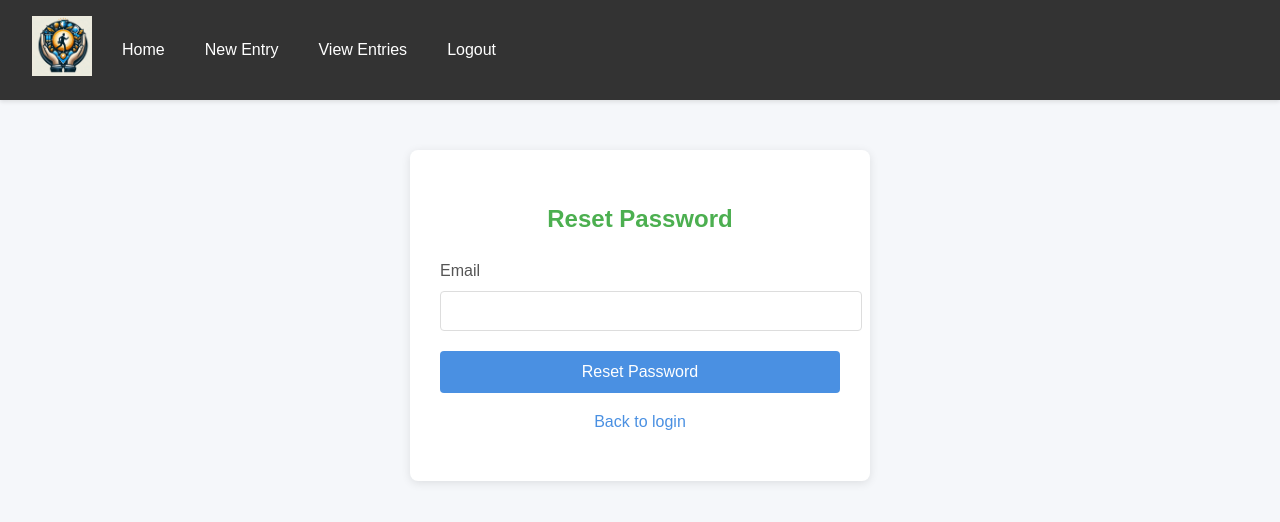
After one commit to rockero241/journal_v01, a Flask app: page /reset_password in a window 1280 px wide. The commit adds this page. Shown: the top 522 px of the page. Run offline with Flask 3, Linux system fonts and the light colour scheme.

Commit message:
Sending email to Activate account

```diff
--- a/app/routes/auth.py
+++ b/app/routes/auth.py
@@ -1,8 +1,13 @@
+import secrets
+import smtplib
+import os
 from flask import Blueprint, render_template, redirect, url_for, flash, request
-from flask_login import login_user, logout_user, login_required
+from flask_login import login_user, logout_user, login_required, current_user
 from app.models.user import User
 from app import db
 from app.routes import journal
+from email.mime.text import MIMEText
+from email.mime.multipart import MIMEMultipart
 
 bp = Blueprint('auth', __name__)
 
@@ -15,54 +20,174 @@ def login():
         user = User.query.filter_by(username=username).first()
 
         if user and user.check_password(password):
+            if not user.is_confirmed:
+                flash('Please confirm your email before logging in.')
+                return render_template('auth/unconfirmed.html')
+
             login_user(user)
-            flash('Logged in successfully!')
-            #next_page = request.args.get('next')
-            #return redirect(next_page) if next_page else redirect(url_for('main.index'))
-            #return redirect(next_page) if next_page else redirect(url_for('journal.form'))
+            if user.is_temporary_password:
+                return redirect(url_for('auth.change_password'))
             return redirect(url_for('journal.create_entry'))
         else:
             flash('Invalid username or password')
-            #return redirect(url_for('auth.login'))
 
     return render_template('auth/login.html')
-    #return redirect(url_to('main.form'))
 
 @bp.route('/register', methods=['GET', 'POST'])
 def register():
+    print(f"Debug1: method: {request.method}")
     if request.method == 'POST':
         username = request.form.get('username')
         email = request.form.get('email')
         password = request.form.get('password')
         confirm_password = request.form.get('confirm_password')
 
+        print(f"Debug2: Received data - username: {username}, email: {email}")
+
         if password != confirm_password:
             flash('Passwords do not match!')
             return redirect(url_for('auth.register'))
 
+        print(f"Debug3: Checking existing username")
         user_exists = User.query.filter_by(username=username).first()
-        email_exists = User.query.filter_by(email=email).first()
+        print(f"Debug4: User exists check result: {user_exists}")
 
         if user_exists:
             flash('Username already exists!')
             return redirect(url_for('auth.register'))
 
+        print(f"Debug5: Checking existing email")
+        email_exists = User.query.filter_by(email=email).first()
+        print(f"Debug6: Email exists check result: {email_exists}")
+
         if email_exists:
             flash('Email already registered!')
             return redirect(url_for('auth.register'))
 
+        print(f"Debug7: Creating new user")
         new_user = User()
         new_user.username = username
         new_user.email = email
         new_user.set_password(password)
+        token = new_user.generate_confirmation_token()
 
+        print(f"Debug8: Adding user to database")
         db.session.add(new_user)
         db.session.commit()
+        print(f"Debug9: After comitting the new user to the database: {new_user}")
 
-        flash('Registration successful!')
-        return redirect(url_for('auth.login'))
+        # Send confirmation email
+        confirmation_link = url_for('auth.confirm_email', token=token, _external=True)
+        msg = MIMEMultipart()
+        msg['From'] = os.environ.get("MY_GOOGLE_USER")
+        msg['To'] = email
+        msg['Subject'] = "Journal App - Please confirm Your Email"
+
+        body = (f"Dear {username.capitalize()},\n\n"
+        f"Thank you for registering with our Journal App.\n\n"
+        f"Please click the following link to confirm your email: {confirmation_link}\n\n"
+        f"Best regards,\n"
+        f"Journal App Team")
+        msg.attach(MIMEText(body, 'plain'))
+
+        # Send email using existing SMTP configuration
+        smtp_server = "smtp.gmail.com"
+        port = 587
+        sender_email = os.environ.get("MY_GOOGLE_USER")
+        app_password = os.environ.get("MY_GOOGLE_PASS")
+
+        print(f"Debug10: Before sending mail: {smtp_server}, {port}, {sender_email}, {app_password}")
+        try:
+            server = smtplib.SMTP(smtp_server, port)
+            server.starttls()
+            server.login(sender_email, app_password)
+            server.send_message(msg)
+            server.quit()
+            # Replace the redirect with rendering the confirmation page
+            return render_template('auth/registration_confirmation.html')
+        except Exception as e:
+            flash('Error sending confirmation email.')
+            print(f"Debug: Error sending confirmation email: {e}")
 
     return render_template('auth/register.html')
+
+@bp.route('/reset_password', methods=['GET', 'POST'])
+def reset_password():
+    if request.method == 'POST':
+        email = request.form.get('email')
+        if not email:
+            flash('Email is required!')
+            return render_template('auth/reset_password.html')
+
+        user = User.query.filter_by(email=email).first()
+        if user:
+            new_password = secrets.token_urlsafe(12)
+            user.set_password(new_password)
+            user.is_temporary_password = True
+
+
+            # Gmail SMTP configuration
+              #  Get variables from environment
+            google_user=os.environ.get("MY_GOOGLE_USER")
+            google_pass=os.environ.get("MY_GOOGLE_PASS")
+
+            smtp_server = "smtp.gmail.com"
+            port = 587
+            sender_email = google_user
+            app_password = google_pass
+
+            #  Please set up a 16 digits password in this link
+            #  https://support.google.com/mail/?p=InvalidSecondFactor
+            #  Then click on Create and manage your app passwords
+
+
+            msg = MIMEMultipart()
+            msg['From'] = sender_email
+            msg['To'] = email
+            msg['Subject'] = "Password Reset"
+
+            body = f"Your new password is: {new_password}\nPlease change it after logging in."
+            msg.attach(MIMEText(body, 'plain'))
+            print(f"Debug: Before try ")
+
+            try:
+                server = smtplib.SMTP(smtp_server, port)
+                server.starttls()
+                server.login(sender_email, app_password)
+                server.send_message(msg)
+                server.quit()
+
+                db.session.commit()
+                flash('New password has been sent to your email!')
+                return redirect(url_for('auth.login'))
+            except Exception as e:
+                print(f"Debug:  Exception: {e}")
+                flash('Error sending email. Please try again.')
+                return redirect(url_for('auth.reset_password'))
+        else:
+            flash('Email not found!')
+
+    return render_template('auth/reset_password.html')
+
+@bp.route('/change_password', methods=['GET', 'POST'])
+@login_required
+def change_password():
+    if request.method == 'POST':
+        new_password = request.form.get('new_password')
+        confirm_password = request.form.get('confirm_password')
+
+        if new_password != confirm_password:
+            flash('Passwords do not match!')
+            return render_template('auth/change_password.html')
+
+        current_user.set_password(new_password)
+        current_user.is_temporary_password = False
+        db.session.commit()
+
+        flash('Password successfully updated!')
+        return redirect(url_for('journal.create_entry'))
+
+    return render_template('auth/change_password.html')
 
 @bp.route('/logout')
 @login_required
@@ -75,3 +200,67 @@ def logout():
 def index():
     #return render_template('auth/form.html')
     return redirect(url_for('auth.home'))
+
+@bp.route('/confirm/<token>')
+def confirm_email(token):
+    try:
+        user = User.query.filter_by(confirmation_token=token).first()
+        if user:
+            if user.is_confirmed:
+                print(f"Debug1: User {user.username} is already confirmed.")
+                flash('Account already confirmed.')
+            else:
+                user.is_confirmed = True
+                user.confirmation_token = None
+                db.session.commit()
+                flash('Your account has been confirmed! You can now login.')
+                print(f"Debug2: User {user.username} confirmed.")
+            return redirect(url_for('auth.login'))
+        else:
+            flash('Invalid or expired confirmation link.')
+            print(f"Debug3:  User not found for token: {token}")
+            return redirect(url_for('auth.login'))
+    except:
+        flash('The confirmation link is invalid or has expired.')
+        print(f"Debug4:  Error confirming email for token: {token}")
+        return redirect(url_for('auth.login'))
+
+@bp.route('/resend_confirmation', methods=['GET', 'POST'])
+def resend_confirmation():
+    if request.method == 'POST':
+        email = request.form.get('email')
+        user = User.query.filter_by(email=email).first()
+
+        if user and not user.is_confirmed:
+            token = user.generate_confirmation_token()
+            confirmation_link = url_for('auth.confirm_email', token=token, _external=True)
+
+            msg = MIMEMultipart()
+            msg['From'] = os.environ.get("MY_GOOGLE_USER")
+            msg['To'] = email
+            msg['Subject'] = "Journal App - New Confirmation Email"
+
+            body = (f"Dear {user.username.capitalize()},\n\n"                   f"Here is your new confirmation link: {confirmation_link}\n\n"
+                   f"Best regards,\n"
+                   f"Journal App Team")
+            msg.attach(MIMEText(body, 'plain'))
+
+            smtp_server = "smtp.gmail.com"
+            port = 587
+            sender_email = os.environ.get("MY_GOOGLE_USER")
+            app_password = os.environ.get("MY_GOOGLE_PASS")
+
+            try:
+                server = smtplib.SMTP(smtp_server, port)
+                server.starttls()
+                server.login(sender_email, app_password)
+                server.send_message(msg)
+                server.quit()
+                return render_template('auth/resend_confirmation_success.html')
+            except Exception as e:
+                flash('Error sending confirmation email.')
+                print(f"Debug: Error sending confirmation email: {e}")
+        else:
+            flash('Email not found or already confirmed.')
+
+    return render_template('auth/resend_confirmation.html')
--- a/app/static/css/auth.css
+++ b/app/static/css/auth.css
@@ -9,9 +9,8 @@
 
 .auth-form h2 {
     text-align: center;
-    color: #333;
-    margin-bottom: 30px;
-    font-size: 24px;
+    color: #4CAF50;
+    margin-bottom: 20px;
 }
 
 .form-group {
@@ -58,7 +57,7 @@ button[type="submit"]:hover {
 
 .auth-form p {
     text-align: center;
-    margin-top: 20px;
+    font-size: 16px;
     color: #666;
 }
 
--- a/app/templates/auth/login.html
+++ b/app/templates/auth/login.html
@@ -17,5 +17,6 @@
         <button type="submit">Login</button>
     </form>
     <p>New user? <a href="{{ url_for('auth.register') }}">Register here</a></p>
+    <p>Forgot password? <a href="{{ url_for('auth.reset_password') }}">Reset password</a></p>
 </div>
 {% endblock %}
--- /dev/null
+++ b/app/templates/auth/reset_password.html
@@ -0,0 +1,24 @@
+{% extends "base_logged_in.html" %}
+
+{% block title %}Reset Password{% endblock %}
+
+{% block content %}
+<div class="auth-form">
+    <h2>Reset Password</h2>
+    {% with messages = get_flashed_messages() %}
+    {% if messages %}
+        {% for message in messages %}
+            <div class="alert">{{ message }}</div>
+        {% endfor %}
+    {% endif %}
+    {% endwith %}
+    <form method="post">
+        <div class="form-group">
+            <label for="email">Email</label>
+            <input type="email" id="email" name="email" required>
+        </div>
+        <button type="submit">Reset Password</button>
+    </form>
+    <p><a href="{{ url_for('auth.login') }}">Back to login</a></p>
+</div>
+{% endblock %}
```
Also changed, not shown: app/models/user.py (+28 -2 lines), app/templates/auth/change_password.html (added, +27 -0 lines), app/templates/auth/confirmation_success.html (added, +16 -0 lines), app/templates/auth/registration_confirmation.html (added, +14 -0 lines), app/templates/auth/resend_confirmation.html (added, +18 -0 lines), app/templates/auth/resend_confirmation_success.html (added, +14 -0 lines), app/templates/auth/unconfirmed.html (added, +12 -0 lines), app/templates/base.html (+14 -2 lines).
